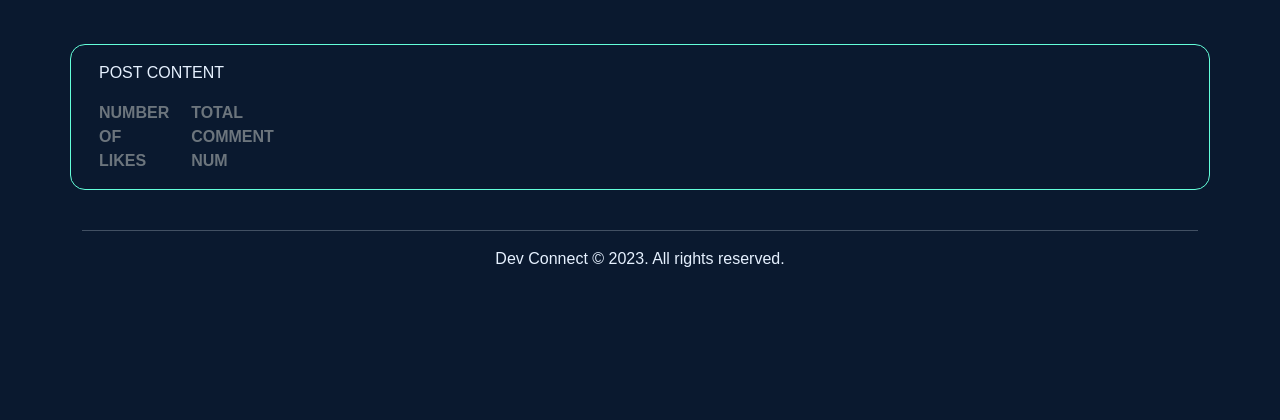
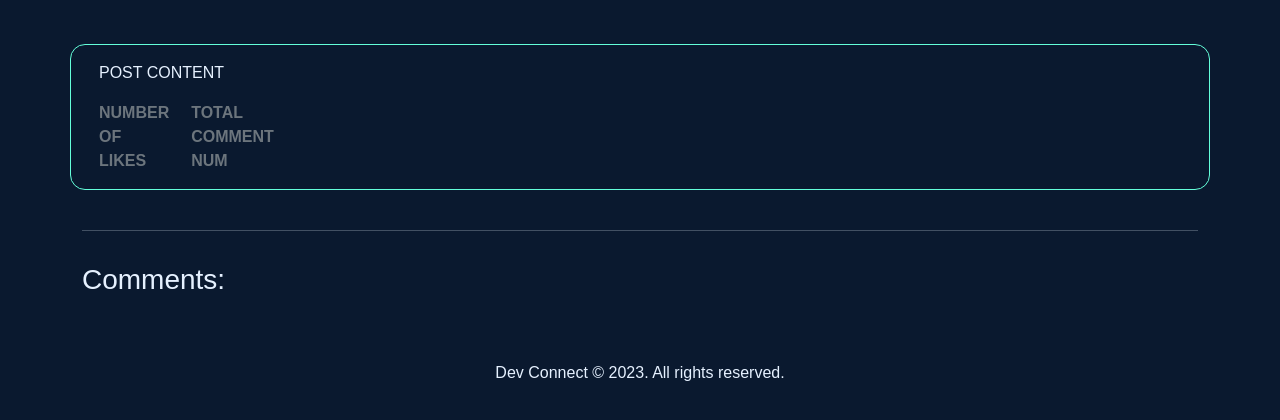
Before and after one commit to emmaC11/Dev-Connect, a Django app: template templates/post_content.html in a window 1280 px wide. Shown: the part 349-769 px from the top of the page. Run offline with Django 3.2, Linux system fonts and the light colour scheme; the template is opened without the code that fills it, so the values that code supplies are empty; some libraries are stand-ins or nearby versions; some web fonts are replaced.

Commit message:
add comment section

```diff
--- a/static/styles/style.css
+++ b/static/styles/style.css
@@ -58,3 +58,7 @@ body{
     border: 0.5px solid var(--green);
     border-radius: 15px;
 }
+
+.card-comment{
+
+}
--- a/templates/post_content.html
+++ b/templates/post_content.html
@@ -56,5 +56,28 @@
             <hr>
         </div>
     </div>
+    <div class="row">
+        <div class="col-md-8 card-comment mb-4  mt-3 ">
+            <h3>Comments:</h3>
+            <div class="card-body">
+                <!-- We want a for loop inside the empty control tags to iterate through each comment in comments -->
+                {% for comments in comments %}
+                <div class="comments" style="padding: 10px;">
+                    <p class="font-weight-bold">
+                        <!-- The commenter's name goes here. Check the model if you're not sure what that is -->
+                        COMMENT USER NAME
+                        <span class=" text-muted font-weight-normal">
+                            <!-- The comment's created date goes here -->
+                            CREATED ON DATE
+                        </span> wrote:
+                    </p>
+                    <!-- The body of the comment goes before the | -->
+                    COMMENT CONTENT
+                </div>
+                <!-- Our for loop ends here -->
+                {% endfor %}
+            </div>
+        </div>
+    </div>
 </div>
 {% endblock content %}
```
